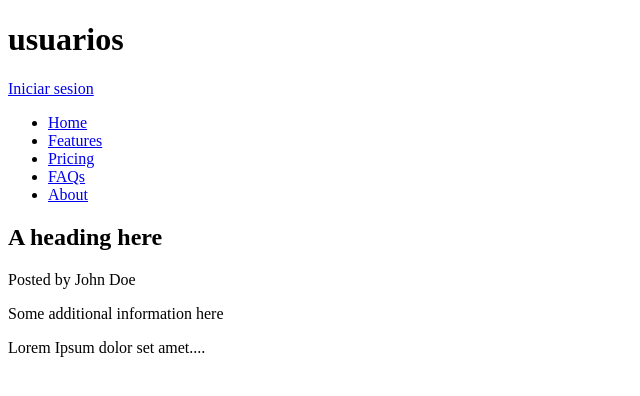
After one commit to louisrubin/prjct-django_git, a Django app: page /usuarios/ in a window 1280 px wide. The commit adds this page. Shown: the top 396 px of the page, without its empty margins (0-640 px from the left). Run offline with Django 3.2, Linux system fonts and the light colour scheme.

Commit message:
herencia de templates. vista basada en clases

```diff
--- /dev/null
+++ b/ejemplo1/apps/usuarios/urls.py
@@ -0,0 +1,9 @@
+from django.urls import path
+
+from . import views
+
+app_name = "usuarios"
+
+urlpatterns = [
+    path('', views.usuarios, name='usuarios'),
+]
--- a/ejemplo1/apps/usuarios/views.py
+++ b/ejemplo1/apps/usuarios/views.py
@@ -1,3 +1,7 @@
 from django.shortcuts import render
 
 # Create your views here.
+
+
+def usuarios(request):
+    return render(request, 'usuarios/usuarios.html')
--- a/ejemplo1/ejemplo1/urls.py
+++ b/ejemplo1/ejemplo1/urls.py
@@ -14,14 +14,21 @@ Including another URLconf
     2. Add a URL to urlpatterns:  path('blog/', include('blog.urls'))
 """
 from django.contrib import admin
-from django.urls import path
+from django.urls import path, include
 
 from . import views     # importo el archivo views.py que creamos
 from django.contrib.auth import views as auth
 
 urlpatterns = [
     path('admin/', admin.site.urls, name = 'admin'),
-    path('', views.inicio, name = 'inicio'),     # views. + (funcion en el archivo 'views.py' que retorna un render)
+    #path('', views.inicio, name = 'inicio'),     # views. + (funcion en el archivo 'views.py' que retorna un render)
     path('login/', auth.LoginView.as_view(template_name= 'login.html'), name = 'login'),
-    path('logout/', auth.logout_then_login, name= 'logout')
+    path('logout/', auth.logout_then_login, name= 'logout'),
+
+    path("", views.Inicio.as_view(), name='inicio'),
+
+
+    # Includes
+
+    path('usuarios/', include('apps.usuarios.urls')),
 ]
--- /dev/null
+++ b/ejemplo1/templates/base/base.html
@@ -0,0 +1,44 @@
+<!DOCTYPE html>
+<html lang="en">
+<head>
+    <meta charset="UTF-8">
+    <meta http-equiv="X-UA-Compatible" content="IE=edge">
+    <meta name="viewport" content="width=device-width, initial-scale=1.0">
+    <title>Ejemplo 1</title>
+</head>
+<body>
+    {% block contenido %}
+
+    {% endblock contenido %}
+
+    <div class="container">
+      <header class="d-flex justify-content-center py-3">
+        <ul class="nav nav-pills">
+          <li class="nav-item"><a href="#" class="nav-link active" aria-current="page">Home</a></li>
+          <li class="nav-item"><a href="#" class="nav-link">Features</a></li>
+          <li class="nav-item"><a href="#" class="nav-link">Pricing</a></li>
+          <li class="nav-item"><a href="#" class="nav-link">FAQs</a></li>
+          <li class="nav-item"><a href="#" class="nav-link">About</a></li>
+        </ul>
+      </header>
+    </div>
+
+
+    <article>
+        <header>
+          <h1>A heading here</h1>
+          <p>Posted by John Doe</p>
+          <p>Some additional information here</p>
+        </header>
+        <p>Lorem Ipsum dolor set amet....</p>
+      </article>
+
+    <ul>
+        {% for p in usuarios %}
+            <li>username: {{p.user_name}} - edad: {{p.edad}}</li>
+        {% endfor %}
+    </ul>
+
+
+</body>
+</html>
--- /dev/null
+++ b/ejemplo1/templates/usuarios/usuarios.html
@@ -0,0 +1,16 @@
+{% extends 'base/base.html' %}
+
+
+{% block contenido %}
+
+    <h1>usuarios</h1>
+
+    {% if user.is_authenticated%}
+			<a href="{% url 'logout' %}">Cerrar sesion</a>
+
+		{%else%}
+			<a href="{% url 'login' %}">Iniciar sesion</a>
+
+	{%endif%}
+
+{% endblock contenido %}
```
Also changed, not shown: ejemplo1/ejemplo1/views.py (+13 -1 lines), ejemplo1/templates/index.html (+5 -44 lines).
